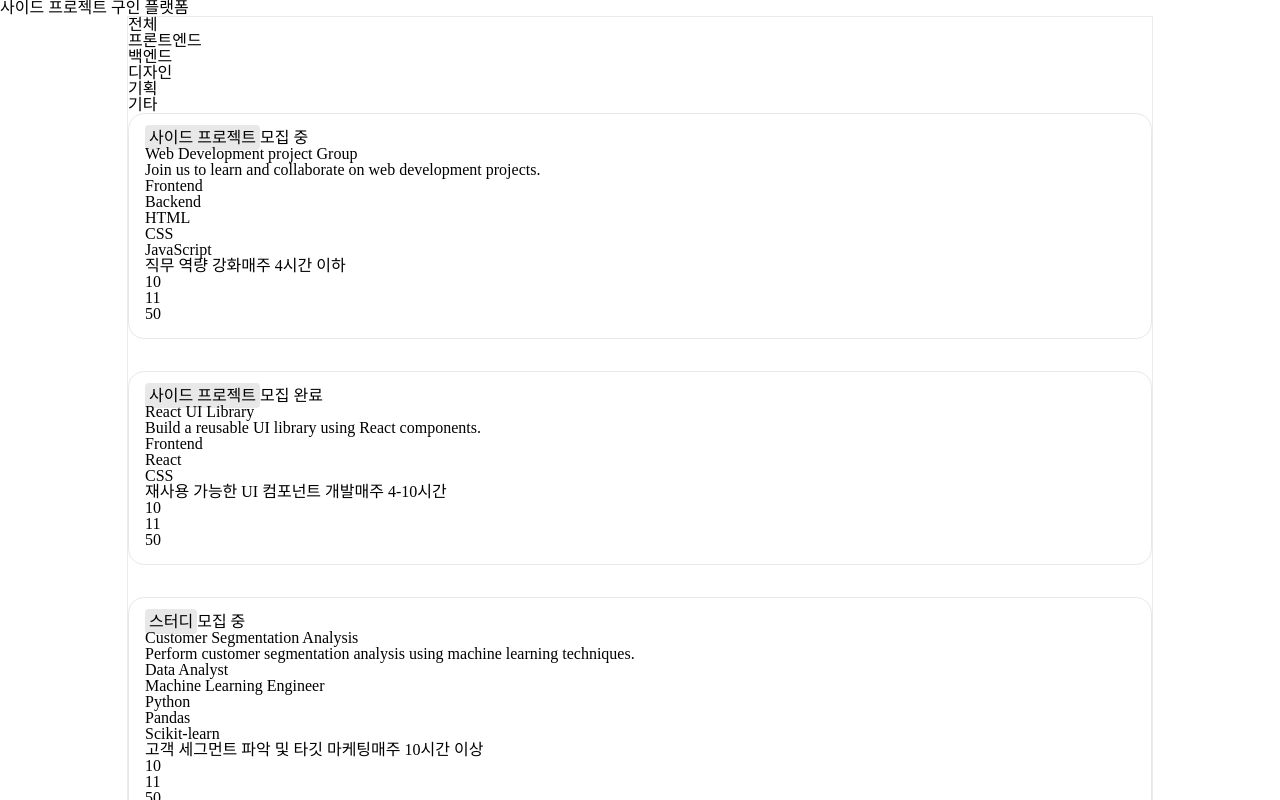
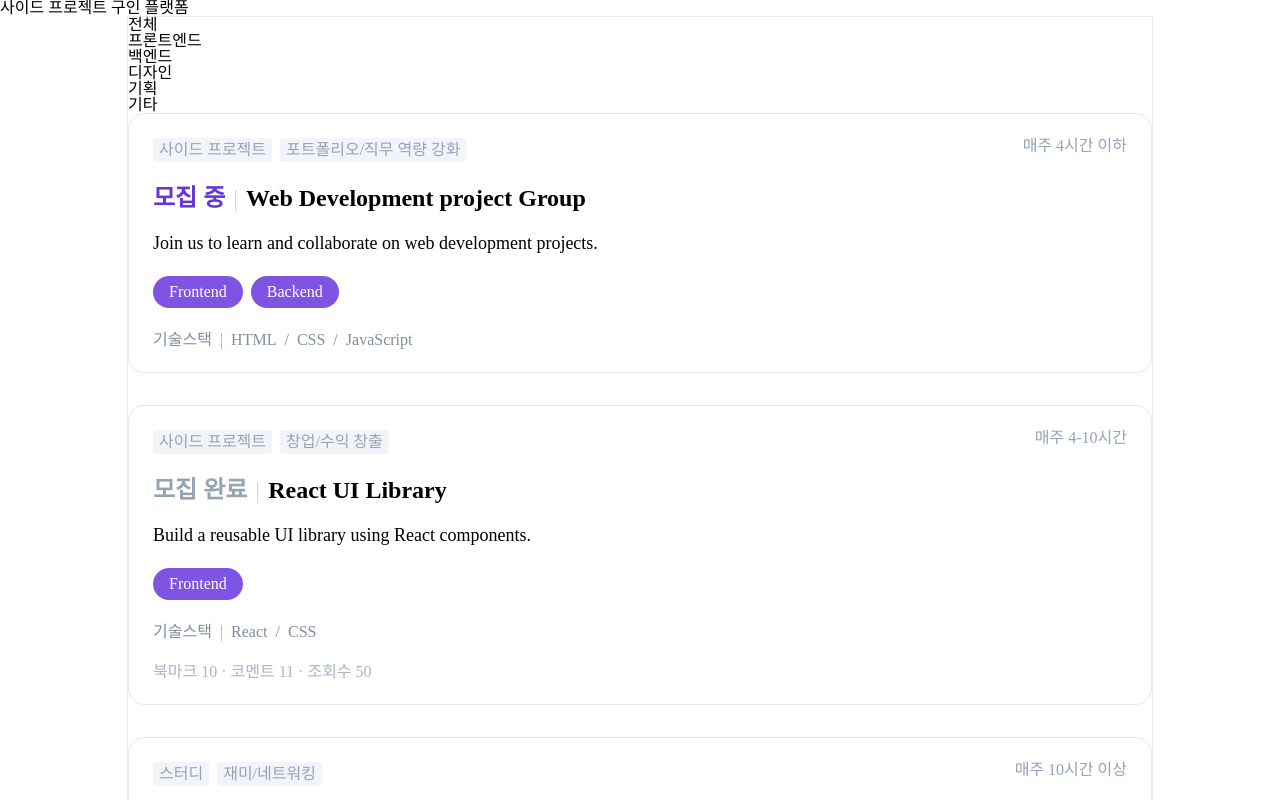
Before and after one commit to junhui324/MoGakPpo, a React (Create React App) app: page / in a window 1280 px wide. Shown: the top 800 px of the page. Built offline with nearby package versions, Linux system fonts and the light colour scheme.

Commit message:
Styles: 프로젝트 리스트 스타일링

```diff
--- a/public/mock/projects.json
+++ b/public/mock/projects.json
@@ -7,11 +7,11 @@
     "project_summary": "Join us to learn and collaborate on web development projects.",
     "project_recruitment_roles": ["Frontend", "Backend"],
     "project_required_stacks": ["HTML", "CSS", "JavaScript"],
-    "project_goal": "직무 역량 강화",
+    "project_goal": "포트폴리오/직무 역량 강화",
     "project_participation_time": "매주 4시간 이하",
-    "project_bookmark_count": 10,
-    "project_comments_count": 11,
-    "project_views_count": 50,
+    "project_bookmark_count": 0,
+    "project_comments_count": 0,
+    "project_views_count": 0,
     "project_created_at": "2023-05-01"
   },
   {
@@ -22,7 +22,7 @@
     "project_summary": "Build a reusable UI library using React components.",
     "project_recruitment_roles": ["Frontend"],
     "project_required_stacks": ["React", "CSS"],
-    "project_goal": "재사용 가능한 UI 컴포넌트 개발",
+    "project_goal": "창업/수익 창출",
     "project_participation_time": "매주 4-10시간",
     "project_bookmark_count": 10,
     "project_comments_count": 11,
@@ -35,10 +35,23 @@
     "project_recruitment_status": "모집 중",
     "project_title": "Customer Segmentation Analysis",
     "project_summary": "Perform customer segmentation analysis using machine learning techniques.",
-    "project_recruitment_roles": ["Data Analyst", "Machine Learning Engineer"],
-    "project_required_stacks": ["Python", "Pandas", "Scikit-learn"],
-    "project_goal": "고객 세그먼트 파악 및 타깃 마케팅",
+    "project_recruitment_roles": ["Frontend", "Backend", "Design"],
+    "project_goal": "재미/네트워킹",
     "project_participation_time": "매주 10시간 이상",
+    "project_bookmark_count": 10,
+    "project_comments_count": 11,
+    "project_views_count": 0,
+    "project_created_at": "2023-05-20"
+  },
+  {
+    "project_id": 4,
+    "project_type": "스터디",
+    "project_recruitment_status": "모집 중",
+    "project_title": "Customer Segmentation Analysis",
+    "project_summary": "Perform customer segmentation analysis using machine learning techniques.",
+    "project_recruitment_roles": ["Frontend", "Backend", "Design"],
+    "project_required_stacks": ["React", "CSS"],
+    "project_goal": "재미/네트워킹",
     "project_bookmark_count": 10,
     "project_comments_count": 11,
     "project_views_count": 50,
--- a/src/components/ProjectList/ProjectList.module.scss
+++ b/src/components/ProjectList/ProjectList.module.scss
@@ -1,14 +1,108 @@
 ul {
   .listContainer {
-    list-style: none;
+    display: flex;
     margin-bottom: 32px;
-    padding: 16px;
+    flex-direction: column;
+    gap: 1.5rem;
+    padding: 24px 24px 24px 24px;
     border: 1px solid #e8e8e8;
     border-radius: 16px;
-    .type {
-      padding: 4px;
-      border-radius: 4px;
-      background-color: #e8e8e8;
+
+    div:nth-child(1) {
+      display: flex;
+      justify-content: space-between;
+      .type {
+        margin-right: 8px;
+        padding: 4px 6px 4px 6px;
+        color: rgb(148 163 184);
+        font-size: 16px;
+        border-radius: 4px;
+        background-color: rgb(241 245 249);
+      }
+      .goal {
+        padding: 4px 6px 4px 6px;
+        color: rgb(148 163 184);
+        font-size: 16px;
+        border-radius: 4px;
+        background-color: rgb(241 245 249);
+      }
+      .participationTime {
+        color: rgb(148 163 184);
+      }
+    }
+    div:nth-child(2) {
+      display: flex;
+      font-size: 24px;
+      font-weight: 600;
+      .status.recruiting {
+        color: #6636da;
+      }
+      .status.done {
+        color: #95a4b0;
+      }
+      .status::after {
+        margin-left: 8px;
+        margin-right: 8px;
+        content: '|';
+        font-weight: 400;
+        color: #d0d8de;
+      }
+    }
+
+    .summary {
+      font-size: 18px;
+    }
+
+    .roleContainer {
+      display: flex;
+      li {
+        margin-right: 8px;
+        padding: 8px 16px 8px 16px;
+        color: rgb(255, 255, 255);
+        // border: 1px solid rgb(148 163 184);
+        background-color: #7f54e3;
+        border-radius: 30px;
+      }
+    }
+
+    .stacksContainer {
+      display: flex;
+      font-size: 16px;
+      color: rgb(130, 141, 157);
+      font-weight: 500;
+      span::after {
+        margin-left: 8px;
+        margin-right: 8px;
+        content: '|';
+        color: #a7b1b9;
+      }
+      li::after {
+        margin-left: 8px;
+        margin-right: 8px;
+        content: '/';
+      }
+      li:last-child::after {
+        content: none;
+      }
+    }
+
+    .countContainer {
+      display: flex;
+      font-size: 16px;
+      color: rgb(168, 180, 197);
+      li {
+        span:nth-child(1) {
+          margin-right: 4px;
+        }
+      }
+      li::after {
+        margin-left: 4px;
+        margin-right: 4px;
+        content: '·';
+      }
+      li:last-child::after {
+        content: none;
+      }
     }
   }
 }
--- a/src/components/ProjectList/ProjectList.tsx
+++ b/src/components/ProjectList/ProjectList.tsx
@@ -37,27 +37,66 @@ function ProjectList() {
         } = project;
         return (
           <li key={project_id} className={styles.listContainer}>
+            <div>
+              <div>
                 <span className={styles.type}>{type}</span>
-            <span className={styles.status}>{recruitmentStatus}</span>
+                <span className={styles.goal}>{goal}</span>
+              </div>
+              {participationTime && (
+                <span className={styles.participationTime}>{participationTime}</span>
+              )}
+            </div>
+            <div>
+              <span
+                className={`${styles.status} ${
+                  recruitmentStatus === '모집 중'
+                    ? styles.recruiting
+                    : recruitmentStatus === '모집 완료'
+                    ? styles.done
+                    : ''
+                }`}
+              >
+                {recruitmentStatus}
+              </span>
               <p className={styles.title}>{title}</p>
+            </div>
             <p className={styles.summary}>{summary}</p>
             <ul className={styles.roleContainer}>
               {recruitmentRoles.map((role, index) => (
                 <li key={index}>{role}</li>
               ))}
             </ul>
+            {requiredStacks && (
               <ul className={styles.stacksContainer}>
+                <span>기술스택</span>
                 {requiredStacks.map((stack, index) => (
                   <li key={index}>{stack}</li>
                 ))}
               </ul>
-            <span className={styles.goal}>{goal}</span>
-            <span className={styles.participationTime}>{participationTime}</span>
-            <ul>
-              <li className={styles.bookmarkCount}>{bookmarkCount}</li>
-              <li className={styles.commentsCount}>{commentsCount}</li>
-              <li className={styles.viewsCount}>{viewsCount}</li>
+            )}
+
+            {(bookmarkCount > 0 || commentsCount > 0 || viewsCount > 0) && (
+              <ul className={styles.countContainer}>
+                {bookmarkCount > 0 ? (
+                  <li>
+                    <span>북마크</span>
+                    <span className={styles.bookmarkCount}>{bookmarkCount}</span>
+                  </li>
+                ) : undefined}
+                {commentsCount > 0 ? (
+                  <li>
+                    <span>코멘트</span>
+                    <span className={styles.commentsCount}>{commentsCount}</span>
+                  </li>
+                ) : undefined}
+                {viewsCount > 0 ? (
+                  <li>
+                    <span>조회수</span>
+                    <span className={styles.viewsCount}>{viewsCount}</span>
+                  </li>
+                ) : undefined}
               </ul>
+            )}
           </li>
         );
       })}
```
Also changed, not shown: src/interfaces/Project.interface.ts (+3 -4 lines). Lines whose indentation alone changed are shown as unchanged.
